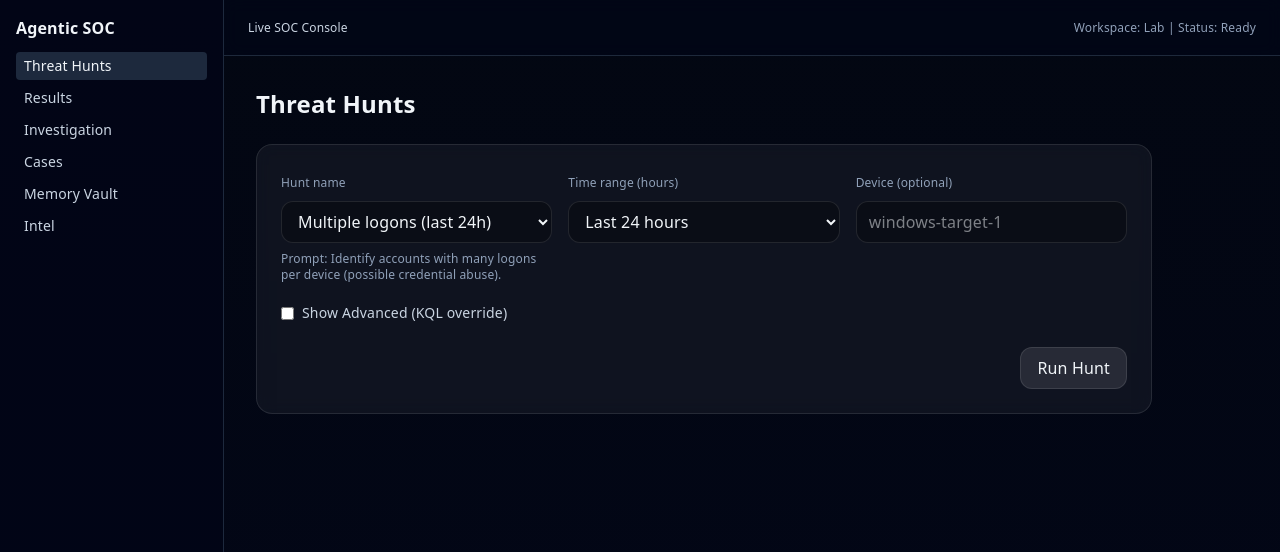
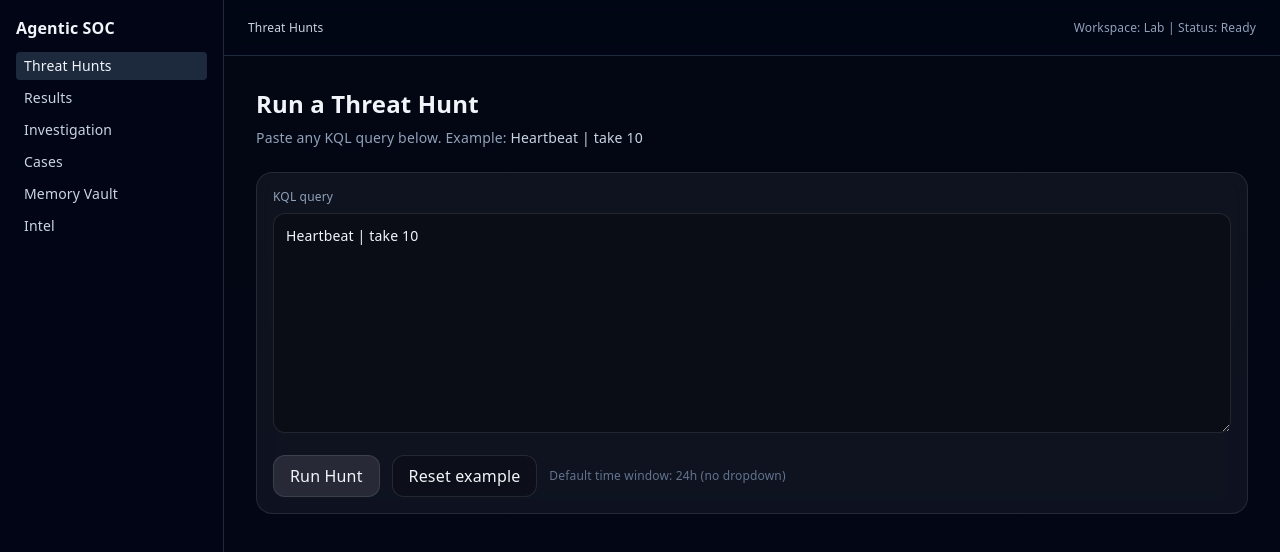
Before and after one commit to tleanne1/agentic_soc_ui, a Next.js app: page /hunts in a window 1280 px wide. Shown: the top 552 px of the page. Built offline with nearby package versions, Linux system fonts and the light colour scheme.

Commit message:
add enable natural-language SOC threat hunting with live Azure Log Analytics integration

```diff
--- /dev/null
+++ b/src/app/api/run-hunt/Intel/route.ts
@@ -0,0 +1,43 @@
+// src/app/api/intel/route.ts
+import { NextResponse } from "next/server";
+
+const ENGINE_URL = process.env.ENGINE_URL ?? "http://127.0.0.1:8787";
+
+export async function POST(req: Request) {
+  let body: any = {};
+  try {
+    body = await req.json();
+  } catch {
+    // ignore
+  }
+
+  // Expected from UI:
+  // { prompt: string }
+  const primaryUrl = `${ENGINE_URL}/api/intel`;
+
+  try {
+    const upstream = await fetch(primaryUrl, {
+      method: "POST",
+      headers: { "Content-Type": "application/json" },
+      body: JSON.stringify(body),
+      cache: "no-store",
+    });
+
+    const text = await upstream.text();
+    return new NextResponse(text, {
+      status: upstream.status,
+      headers: {
+        "Content-Type": upstream.headers.get("content-type") ?? "application/json",
+      },
+    });
+  } catch (e: any) {
+    return NextResponse.json(
+      {
+        ok: false,
+        error: String(e?.message ?? e),
+        detail: `Unable to reach SOC engine at ${ENGINE_URL}. Is the engine API running?`,
+      },
+      { status: 500 }
+    );
+  }
+}
--- a/src/app/api/run-hunt/route.ts
+++ b/src/app/api/run-hunt/route.ts
@@ -10,32 +10,51 @@ export async function POST(req: Request) {
     // ignore
   }
 
+  // Your UI currently sends: { kql, hours }
+  // Smart endpoint expects: { prompt, hours }
+  const smartPayload = {
+    prompt: body?.prompt ?? body?.kql ?? "",
+    hours: Number(body?.hours ?? 24),
+  };
+
+  const smartUrl = `${ENGINE_URL}/api/hunt/smart`;
   const primaryUrl = `${ENGINE_URL}/api/hunt`;
-  // Back-compat for older engine versions (some used /hunt).
   const fallbackUrl = `${ENGINE_URL}/hunt`;
 
   try {
-    let upstream = await fetch(primaryUrl, {
+    // 1) Try smart endpoint first
+    let upstream = await fetch(smartUrl, {
       method: "POST",
       headers: { "Content-Type": "application/json" },
-      body: JSON.stringify(body),
+      body: JSON.stringify(smartPayload),
       cache: "no-store",
     });
 
-    // If engine returns 404 for /api/hunt, try /hunt automatically.
+    // If smart doesn't exist (older engine), fall back to raw KQL
     if (upstream.status === 404) {
-      upstream = await fetch(fallbackUrl, {
+      upstream = await fetch(primaryUrl, {
         method: "POST",
         headers: { "Content-Type": "application/json" },
         body: JSON.stringify(body),
         cache: "no-store",
       });
+
+      if (upstream.status === 404) {
+        upstream = await fetch(fallbackUrl, {
+          method: "POST",
+          headers: { "Content-Type": "application/json" },
+          body: JSON.stringify(body),
+          cache: "no-store",
+        });
+      }
     }
 
     const text = await upstream.text();
     return new NextResponse(text, {
       status: upstream.status,
-      headers: { "Content-Type": upstream.headers.get("content-type") ?? "application/json" },
+      headers: {
+        "Content-Type": upstream.headers.get("content-type") ?? "application/json",
+      },
     });
   } catch (e: any) {
     return NextResponse.json(
--- a/src/app/hunts/page.tsx
+++ b/src/app/hunts/page.tsx
@@ -2,79 +2,94 @@
 
 import React from "react";
 import { useRouter } from "next/navigation";
+
 import Sidebar from "@/components/Sidebar";
 import Topbar from "@/components/Topbar";
 import { saveRun } from "@/lib/engineStore";
-import { HUNT_TEMPLATES } from "@/lib/huntTemplates";
 
-function hoursFromLabel(label: string) {
-  const m = label.match(/(\d+)/);
-  return m ? Number(m[1]) : 24;
-}
+type EngineRun = {
+  ok: boolean;
+  rows: any[];
+  count?: number;
+  error?: any;
+  meta?: {
+    huntName?: string;
+    hours?: number;
+    device?: string;
+    kql?: string;
+    ranAt?: string;
+  };
+};
 
 export default function HuntsPage() {
   const router = useRouter();
 
-  const [huntName, setHuntName] = React.useState(HUNT_TEMPLATES[0]?.name ?? "Multiple logons (last 24h)");
-  const [hoursLabel, setHoursLabel] = React.useState("Last 24 hours");
-  const [device, setDevice] = React.useState("");
-  const [advanced, setAdvanced] = React.useState(false);
-  const [kqlOverride, setKqlOverride] = React.useState("");
-  const [error, setError] = React.useState<string | null>(null);
+  const [kql, setKql] = React.useState<string>("Heartbeat | take 10");
   const [loading, setLoading] = React.useState(false);
-
-  const hours = hoursFromLabel(hoursLabel);
-
-  const template = React.useMemo(() => {
-    return HUNT_TEMPLATES.find((t) => t.name === huntName) ?? HUNT_TEMPLATES[0];
-  }, [huntName]);
-
-  const prompt = template?.prompt ?? "";
-
-  const kql = React.useMemo(() => {
-    if (advanced && kqlOverride.trim()) return kqlOverride.trim();
-    return template?.buildKql({ hours, device }) ?? "";
-  }, [advanced, kqlOverride, template, hours, device]);
+  const [err, setErr] = React.useState<string | null>(null);
 
   async function runHunt() {
-    setError(null);
+    const trimmed = kql.trim();
+    if (!trimmed) {
+      setErr("Please enter a KQL query.");
+      return;
+    }
+
     setLoading(true);
+    setErr(null);
 
     try {
+      // ✅ No hours dropdown anymore — default to 24h.
+      // If your engine ignores hours, it's still safe.
       const res = await fetch("/api/run-hunt", {
         method: "POST",
         headers: { "Content-Type": "application/json" },
+        cache: "no-store",
         body: JSON.stringify({
-          kql,
-          hours,
-          device: device.trim() || undefined,
+          kql: trimmed,
+          hours: 24,
         }),
       });
 
-      const data = await res.json().catch(() => ({}));
+      const text = await res.text();
 
-      if (!res.ok || !data.ok) {
-        console.error("Engine error:", data);
-        setError(typeof data?.detail === "string" ? data.detail : "Engine error (see console).");
-        setLoading(false);
-        return;
+      let data: any = null;
+      try {
+        data = JSON.parse(text);
+      } catch {
+        // non-json error response
+        throw new Error(text || "Unexpected response from /api/run-hunt");
       }
 
-      saveRun({
-        id: `run_${Date.now()}`,
-        createdAt: Date.now(),
-        huntName,
-        prompt,
-        hours,
-        device: device.trim() || undefined,
-        kql,
-        rows: Array.isArray(data.rows) ? data.rows : [],
-        meta: data.meta ?? {},
-      });
+      if (!res.ok || data?.ok === false) {
+        const detail =
+          data?.detail ||
+          data?.error ||
+          data?.message ||
+          `Request failed (${res.status})`;
+        throw new Error(typeof detail === "string" ? detail : JSON.stringify(detail));
+      }
 
+      const run: EngineRun = {
+        ok: true,
+        rows: Array.isArray(data?.rows) ? data.rows : [],
+        count: typeof data?.count === "number" ? data.count : undefined,
+        error: data?.error ?? null,
+        meta: {
+          huntName: "Ad-hoc query",
+          hours: 24,
+          kql: trimmed,
+          ranAt: new Date().toISOString(),
+        },
+      };
+
+      // ✅ Save to localStorage so /results can read it
+      saveRun(run);
+
+      // ✅ Go to results page
       router.push("/results");
     } catch (e: any) {
-      setError(String(e?.message ?? e));
+      setErr(String(e?.message ?? e));
     } finally {
       setLoading(false);
     }
@@ -83,85 +98,54 @@ export default function HuntsPage() {
   return (
     <div className="h-screen flex bg-gradient-to-b from-[#030712] to-[#020617] text-slate-100">
       <Sidebar />
-      <div className="flex-1 min-w-0">
-        <Topbar title="Live SOC Console" rightText="Workspace: Lab | Status: Ready" />
-        <main className="p-8">
-          <h1 className="text-2xl font-semibold mb-6">Threat Hunts</h1>
 
-          <div className="rounded-2xl border border-white/10 bg-white/5 backdrop-blur p-6 max-w-4xl">
-            <div className="grid grid-cols-1 md:grid-cols-3 gap-4">
-              <div>
-                <label className="text-xs text-slate-400">Hunt name</label>
-                <select
-                  className="mt-2 w-full rounded-xl bg-black/30 border border-white/10 px-3 py-2"
-                  value={huntName}
-                  onChange={(e) => setHuntName(e.target.value)}
-                >
-                  {HUNT_TEMPLATES.map((t) => (
-                    <option key={t.name} value={t.name}>
-                      {t.name}
-                    </option>
-                  ))}
-                </select>
-                <div className="text-xs text-slate-400 mt-2">Prompt: {prompt}</div>
+      <div className="flex-1 min-w-0 flex flex-col">
+        <Topbar title="Threat Hunts" rightText="Live query mode" />
+
+        <main className="p-8 space-y-6">
+          <div>
+            <h1 className="text-2xl font-semibold">Run a Threat Hunt</h1>
+            <p className="mt-2 text-sm text-slate-400">
+              Paste any KQL query below. Example: <span className="text-slate-300">Heartbeat | take 10</span>
+            </p>
+          </div>
+
+          <div className="rounded-2xl border border-white/10 bg-white/5 backdrop-blur p-4">
+            <div className="text-xs text-slate-400 mb-2">KQL query</div>
+
+            <textarea
+              value={kql}
+              onChange={(e) => setKql(e.target.value)}
+              className="w-full min-h-[220px] rounded-xl bg-black/30 border border-white/10 px-3 py-3 text-sm text-slate-100 outline-none"
+              placeholder={`Example:\nHeartbeat | take 10\n\nOr:\nSecurityEvent | take 10`}
+            />
+
+            {err ? (
+              <div className="mt-3 rounded-xl border border-red-500/30 bg-red-500/10 p-3 text-sm text-red-200">
+                {err}
               </div>
+            ) : null}
 
-              <div>
-                <label className="text-xs text-slate-400">Time range (hours)</label>
-                <select
-                  className="mt-2 w-full rounded-xl bg-black/30 border border-white/10 px-3 py-2"
-                  value={hoursLabel}
-                  onChange={(e) => setHoursLabel(e.target.value)}
-                >
-                  <option>Last 1 hour</option>
-                  <option>Last 6 hours</option>
-                  <option>Last 12 hours</option>
-                  <option>Last 24 hours</option>
-                  <option>Last 48 hours</option>
-                  <option>Last 72 hours</option>
-                </select>
-              </div>
-
-              <div>
-                <label className="text-xs text-slate-400">Device (optional)</label>
-                <input
-                  className="mt-2 w-full rounded-xl bg-black/30 border border-white/10 px-3 py-2"
-                  value={device}
-                  onChange={(e) => setDevice(e.target.value)}
-                  placeholder="windows-target-1"
-                />
-              </div>
-            </div>
-
-            <div className="mt-5 flex items-center gap-3">
-              <label className="flex items-center gap-2 text-sm text-slate-300">
-                <input type="checkbox" checked={advanced} onChange={(e) => setAdvanced(e.target.checked)} />
-                Show Advanced (KQL override)
-              </label>
-            </div>
-
-            {advanced && (
-              <div className="mt-4">
-                <label className="text-xs text-slate-400">KQL override</label>
-                <textarea
-                  className="mt-2 w-full rounded-xl bg-black/30 border border-white/10 px-3 py-2 font-mono text-xs min-h-[160px]"
-                  value={kqlOverride}
-                  onChange={(e) => setKqlOverride(e.target.value)}
-                  placeholder={template?.buildKql({ hours, device })}
-                />
-              </div>
-            )}
-
-            {error && <div className="mt-4 text-sm text-red-400">Error: {error}</div>}
-
-            <div className="mt-6 flex justify-end">
+            <div className="mt-4 flex items-center gap-3">
               <button
                 onClick={runHunt}
-                disabled={loading || !kql.trim()}
-                className="rounded-xl px-4 py-2 bg-white/10 hover:bg-white/15 border border-white/10 disabled:opacity-50"
+                disabled={loading}
+                className="rounded-xl px-4 py-2 bg-white/10 hover:bg-white/15 border border-white/10 disabled:opacity-60"
               >
                 {loading ? "Running..." : "Run Hunt"}
               </button>
+
+              <button
+                onClick={() => setKql("Heartbeat | take 10")}
+                disabled={loading}
+                className="rounded-xl px-4 py-2 bg-black/20 hover:bg-black/30 border border-white/10 disabled:opacity-60"
+              >
+                Reset example
+              </button>
+
+              <div className="text-xs text-slate-500">
+                Default time window: 24h (no dropdown)
+              </div>
             </div>
           </div>
         </main>
```
